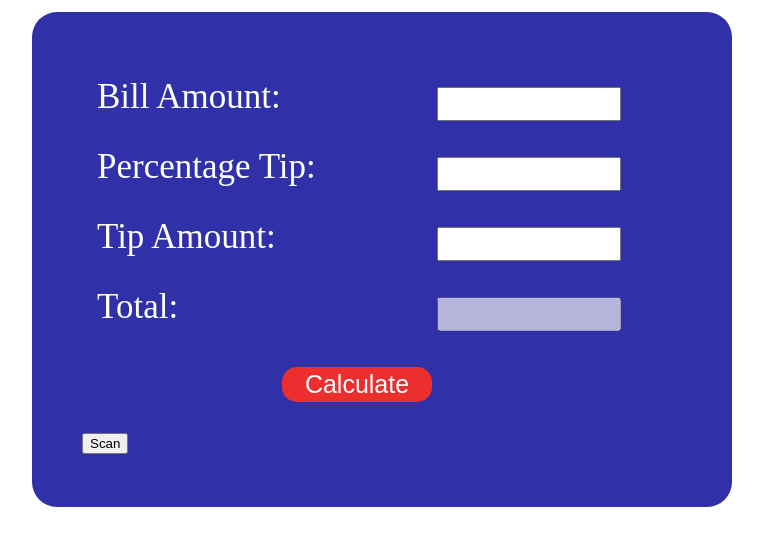
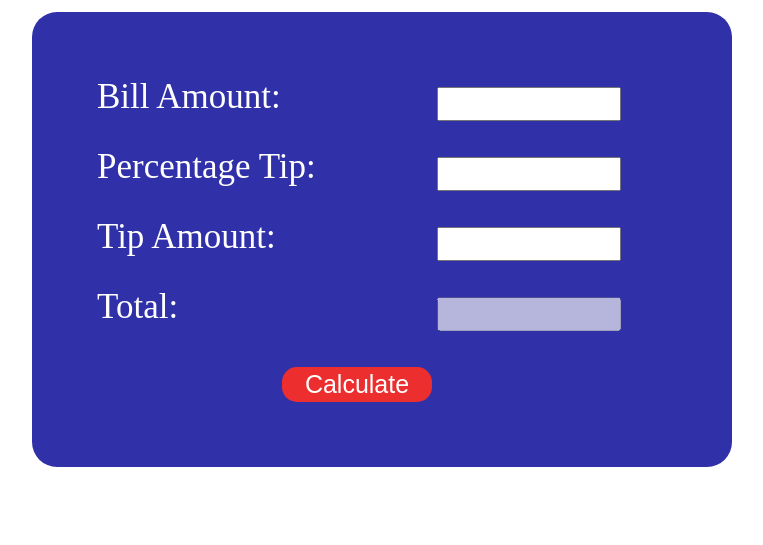
Before and after one commit to ilkerEker/TipCalculatorJs, a plain HTML site: page index.html in a window 1280 px wide. Shown: the part 113-658 px from the top of the page, without its empty margins (258-1021 px from the left). Drawn offline with Linux system fonts and the light colour scheme.

Commit message:
Scan dugmesını kaldırdım

```diff
--- a/index.html
+++ b/index.html
@@ -15,7 +15,7 @@
     <label>Tip Amount:</label><input id="tip-amount"></br>
     <label>Total:</label><input id="total" disabled></br>
     <button id="calculate">Calculate</button>
-    <button type="button" onclick="scanToJpg();">Scan</button>
+
 
     </div>
     <script src="app.js"></script>
```
